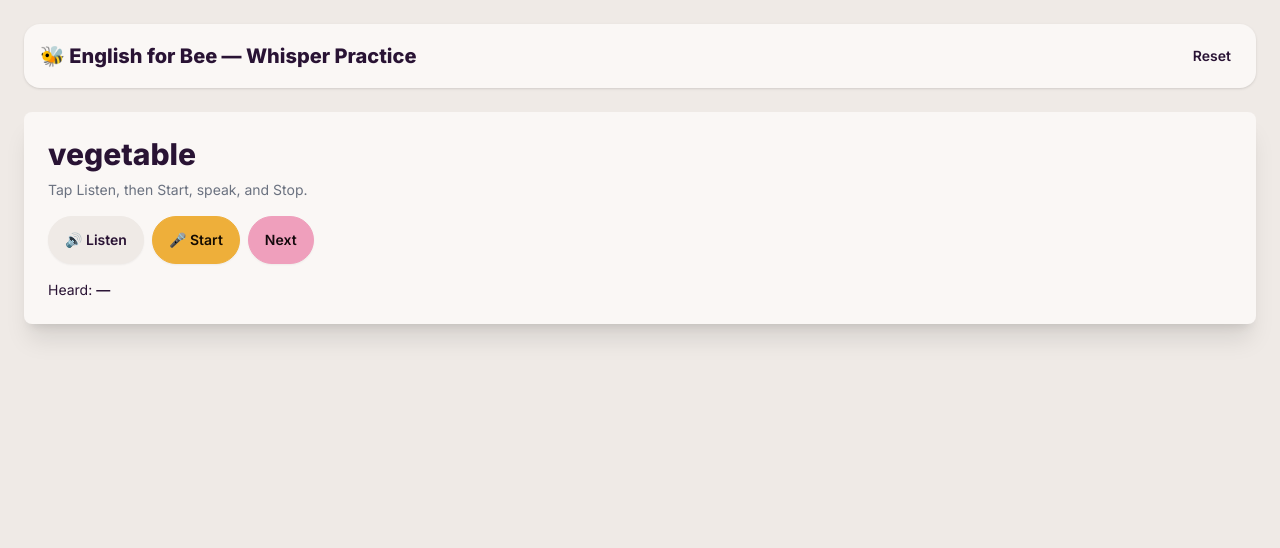
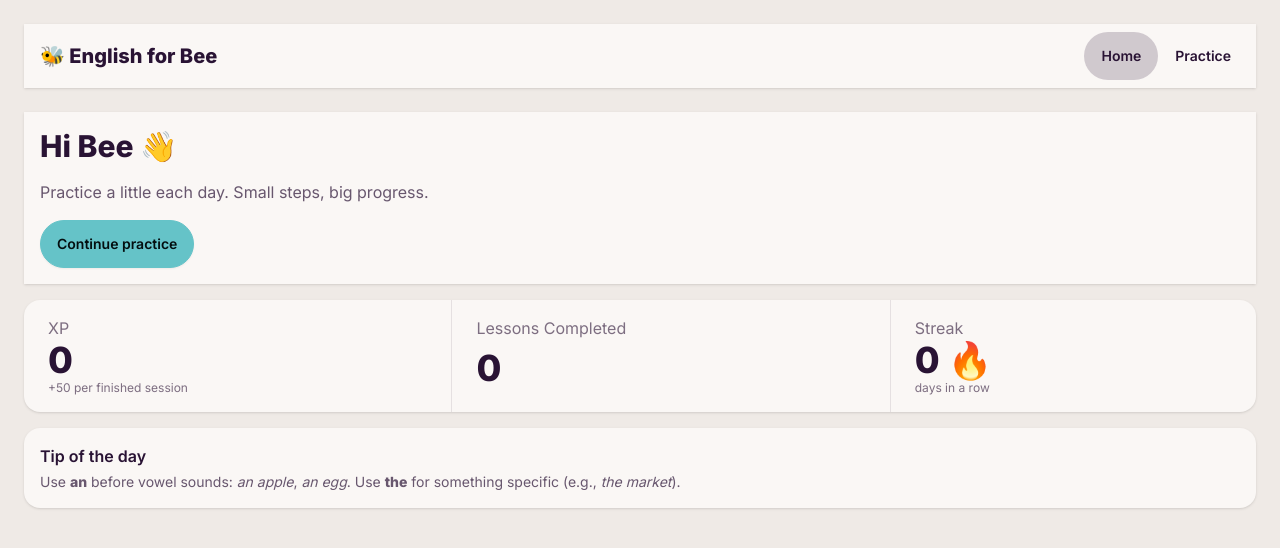
Before and after one commit to Cheasley91/english-for-bee, a React (Vite) app: page / in a window 1280 px wide. Shown: the top 548 px of the page. Built offline with nearby package versions, Linux system fonts and the light colour scheme.

Commit message:
feat: Home dashboard (XP/lessons/streak) + separate Practice view

```diff
--- a/src/App.jsx
+++ b/src/App.jsx
@@ -1,8 +1,38 @@
 import React, { useEffect, useRef, useState } from "react";
 
-const PROMPTS = ["vegetable","very","west","apple","an egg","the market"];
+// ---------- CONFIG ----------
+const PROMPTS = ["vegetable", "very", "west", "apple", "an egg", "the market"];
+const STORAGE_KEY = "efb_progress_v1";
 
+// progress shape: { xp, lessonsCompleted, streak, lastDate }
+function loadProgress() {
+  try {
+    return JSON.parse(localStorage.getItem(STORAGE_KEY)) || {
+      xp: 0,
+      lessonsCompleted: 0,
+      streak: 0,
+      lastDate: null,
+    };
+  } catch {
+    return { xp: 0, lessonsCompleted: 0, streak: 0, lastDate: null };
+  }
+}
+function saveProgress(p) {
+  localStorage.setItem(STORAGE_KEY, JSON.stringify(p));
+}
+function todayISO() {
+  return new Date().toISOString().slice(0, 10);
+}
+
+// ---------- MAIN APP ----------
 export default function App() {
+  // routing between Home and Practice
+  const [view, setView] = useState("home");
+
+  // progress
+  const [progress, setProgress] = useState(loadProgress);
+
+  // practice state
   const [idx, setIdx] = useState(0);
   const [heard, setHeard] = useState("");
   const [listening, setListening] = useState(false);
@@ -11,70 +41,188 @@ export default function App() {
   const chunksRef = useRef([]);
 
   const target = PROMPTS[idx];
+  const allDone = idx >= PROMPTS.length - 1;
 
   // cleanup mic on unmount
   useEffect(() => () => {
-    if (mediaStreamRef.current) mediaStreamRef.current.getTracks().forEach(t => t.stop());
+    if (mediaStreamRef.current) mediaStreamRef.current.getTracks().forEach((t) => t.stop());
   }, []);
 
+  // persist progress
+  useEffect(() => saveProgress(progress), [progress]);
+
+  // ---------- MIC FLOW ----------
   async function startRec() {
+    try {
       setHeard("");
       const stream = await navigator.mediaDevices.getUserMedia({ audio: true });
       mediaStreamRef.current = stream;
 
       const r = new MediaRecorder(stream, { mimeType: "audio/webm" });
       chunksRef.current = [];
-    r.ondataavailable = e => chunksRef.current.push(e.data);
+      r.ondataavailable = (e) => e.data && chunksRef.current.push(e.data);
       r.onstop = async () => {
+        try {
           const blob = new Blob(chunksRef.current, { type: "audio/webm" });
           const resp = await fetch("/api/transcribe", { method: "POST", body: blob });
 
           let data;
           try {
-  data = await resp.json();
-} catch (e) {
-  // fallback if server returned plain text
-  const raw = await resp.text();
-  data = { error: "non-json", raw };
+            data = await resp.json(); // { text: "..." }
+          } catch {
+            data = { error: "non-json", raw: await resp.text() };
           }
 
+          if (!resp.ok) throw new Error(data?.error || `HTTP ${resp.status}`);
+          setHeard(data.text || "");
           console.log("TRANSCRIBE =>", resp.status, data);
-
-if (!resp.ok) {
-  alert("Transcribe error: " + (data?.error || resp.status));
+        } catch (err) {
+          console.error("Transcribe error:", err);
+          alert("Transcription failed. Please try again.");
           setHeard("");
-  return;
         }
-
-setHeard(data?.text || "");
-
       };
 
       r.start();
       setRecorder(r);
       setListening(true);
+    } catch (err) {
+      console.error("Mic start error:", err.name, err.message);
+      if (err.name === "NotAllowedError") {
+        alert("Microphone is blocked. Click the lock icon by the URL, set Microphone to Allow, then reload the page.");
+      } else if (err.name === "NotFoundError") {
+        alert("No microphone found. Select a different input in your browser settings.");
+      } else if (err.name === "NotReadableError") {
+        alert("Your mic seems busy. Close other apps (Zoom/Teams), then reload and try again.");
+      } else {
+        alert("Could not access microphone. Please check permissions and try again.");
+      }
+    }
   }
 
   function stopRec() {
     if (!recorder) return;
     recorder.stop();
     setListening(false);
-    if (mediaStreamRef.current) mediaStreamRef.current.getTracks().forEach(t => t.stop());
+    if (mediaStreamRef.current) mediaStreamRef.current.getTracks().forEach((t) => t.stop());
   }
 
+  // ---------- MATCH / NAV ----------
   const matchOk = norm(heard) === norm(target);
 
+  function nextPrompt() {
+    // advance only when correct, otherwise encourage retry
+    if (!matchOk) return alert("Try saying it again, then press Stop.");
+    if (idx < PROMPTS.length - 1) {
+      setHeard("");
+      setIdx((i) => i + 1);
+    }
+  }
+
+  function resetPractice() {
+    setHeard("");
+    setIdx(0);
+  }
+
+  function markSessionComplete() {
+    // Count a "lesson" when Bee correctly reaches the last prompt.
+    if (!matchOk) return alert("Say the last prompt correctly first, then Finish.");
+    const today = todayISO();
+    const prev = progress.lastDate;
+    let newStreak = progress.streak || 0;
+    if (prev === today) {
+      // same day: keep streak as is
+      newStreak = progress.streak || 1;
+    } else {
+      // new day
+      const diffDays = dayDiff(prev, today);
+      newStreak = prev ? (diffDays === 1 ? (progress.streak || 0) + 1 : 1) : 1;
+    }
+
+    const updated = {
+      ...progress,
+      xp: (progress.xp || 0) + 50, // award XP for finishing session
+      lessonsCompleted: (progress.lessonsCompleted || 0) + 1,
+      streak: newStreak,
+      lastDate: today,
+    };
+    setProgress(updated);
+    // back to home
+    resetPractice();
+    setView("home");
+  }
+
   return (
-    <div className="min-h-screen p-6 bg-base-200">
-      <div className="navbar bg-base-100 rounded-box shadow mb-6">
-        <div className="flex-1 px-2 text-xl font-bold">🐝 English for Bee — Whisper Practice</div>
+    <div className="min-h-screen bg-base-200 p-0 sm:p-6">
+      {/* Navbar */}
+      <div className="navbar bg-base-100 rounded-none sm:rounded-box shadow mb-6">
+        <div className="flex-1 px-2 text-xl font-bold">🐝 English for Bee</div>
         <div className="flex-none">
-          <button className="btn btn-ghost" onClick={() => { setHeard(""); setIdx(0); }}>Reset</button>
+          <button className={`btn btn-ghost ${view === "home" ? "btn-active" : ""}`} onClick={() => setView("home")}>
+            Home
+          </button>
+          <button
+            className={`btn btn-ghost ${view === "practice" ? "btn-active" : ""}`}
+            onClick={() => {
+              resetPractice();
+              setView("practice");
+            }}
+          >
+            Practice
+          </button>
         </div>
       </div>
 
-      <div className="card bg-base-100 shadow-xl p-6 w-full max-w-none rounded-none sm:rounded-lg">
+      {/* Views */}
+      {view === "home" && (
+        <div className="w-full">
+          {/* Hero */}
+          <div className="hero bg-base-100 rounded-none sm:rounded-box shadow mb-4">
+            <div className="hero-content w-full flex-col items-start">
+              <h1 className="text-3xl font-extrabold">Hi Bee 👋</h1>
+              <p className="text-base-content/70">
+                Practice a little each day. Small steps, big progress.
+              </p>
+              <button className="btn btn-primary" onClick={() => setView("practice")}>
+                Continue practice
+              </button>
+            </div>
+          </div>
+
+          {/* Stats */}
+          <div className="stats shadow w-full mb-4">
+            <div className="stat">
+              <div className="stat-title">XP</div>
+              <div className="stat-value">{progress.xp || 0}</div>
+              <div className="stat-desc">+50 per finished session</div>
+            </div>
+            <div className="stat">
+              <div className="stat-title">Lessons Completed</div>
+              <div className="stat-value">{progress.lessonsCompleted || 0}</div>
+            </div>
+            <div className="stat">
+              <div className="stat-title">Streak</div>
+              <div className="stat-value">{progress.streak || 0} 🔥</div>
+              <div className="stat-desc">days in a row</div>
+            </div>
+          </div>
+
+          {/* Tip of the day */}
+          <div className="card bg-base-100 shadow p-4">
+            <h3 className="font-semibold mb-1">Tip of the day</h3>
+            <p className="text-sm text-base-content/70">
+              Use <b>an</b> before vowel sounds: <i>an apple</i>, <i>an egg</i>. Use <b>the</b> for something specific (e.g., <i>the market</i>).
+            </p>
+          </div>
+        </div>
+      )}
+
+      {view === "practice" && (
+        <div className="card bg-base-100 w-full max-w-none rounded-none sm:rounded-box shadow p-5 sm:p-6">
           <h2 className="text-3xl font-extrabold mb-2">{target}</h2>
+          <p className="text-sm text-gray-500 mb-2">
+            {idx + 1} / {PROMPTS.length}
+          </p>
           <p className="text-sm text-gray-500 mb-4">Tap Listen, then Start, speak, and Stop.</p>
 
           <div className="flex gap-2 flex-wrap items-center">
@@ -84,29 +232,58 @@ setHeard(data?.text || "");
             ) : (
               <button className="btn btn-warning" onClick={stopRec}>⏹ Stop</button>
             )}
-          <button className="btn btn-secondary" onClick={() => { setHeard(""); setIdx(i => (i+1)%PROMPTS.length); }}>
-            Next
+            <button
+              className="btn btn-secondary"
+              onClick={() => {
+                setHeard("");
+                setIdx((i) => (i + 1) % PROMPTS.length);
+              }}
+            >
+              Skip
             </button>
+            <button className="btn" onClick={() => setHeard("")}>Repeat</button>
           </div>
 
           <div className="mt-4">
-          <div className="text-sm">Heard: <span className="font-semibold">{heard || "—"}</span></div>
+            <div className="text-sm">
+              Heard: <span className="font-semibold">{heard || "—"}</span>
+            </div>
+
             {heard && (
               <div className={`alert mt-3 ${matchOk ? "alert-success" : "alert-error"}`}>
                 <span>{matchOk ? "✅ Match!" : "❌ Try again"}</span>
               </div>
             )}
+
+            <div className="mt-3 flex gap-2">
+              <button className="btn btn-primary" disabled={!matchOk || allDone} onClick={nextPrompt}>
+                Next
+              </button>
+              <button className="btn btn-success" disabled={!matchOk || !allDone} onClick={markSessionComplete}>
+                Finish session
+              </button>
             </div>
           </div>
+        </div>
+      )}
     </div>
   );
 }
 
-function norm(s){ return (s||"").toLowerCase().trim().replace(/[^a-z ]/g,""); }
-function speak(text){
+// ---------- helpers ----------
+function norm(s) {
+  return (s || "").toLowerCase().trim().replace(/[^a-z ]/g, "");
+}
+function speak(text) {
   if (!("speechSynthesis" in window)) return;
   const u = new SpeechSynthesisUtterance(text);
   u.lang = "en-US";
   window.speechSynthesis.cancel();
   window.speechSynthesis.speak(u);
 }
+function dayDiff(iso1, iso2) {
+  if (!iso1 || !iso2) return Infinity;
+  const d1 = new Date(iso1 + "T00:00:00Z");
+  const d2 = new Date(iso2 + "T00:00:00Z");
+  return Math.round((d2 - d1) / 86400000);
+}
```
Lines whose indentation alone changed are shown as unchanged.
